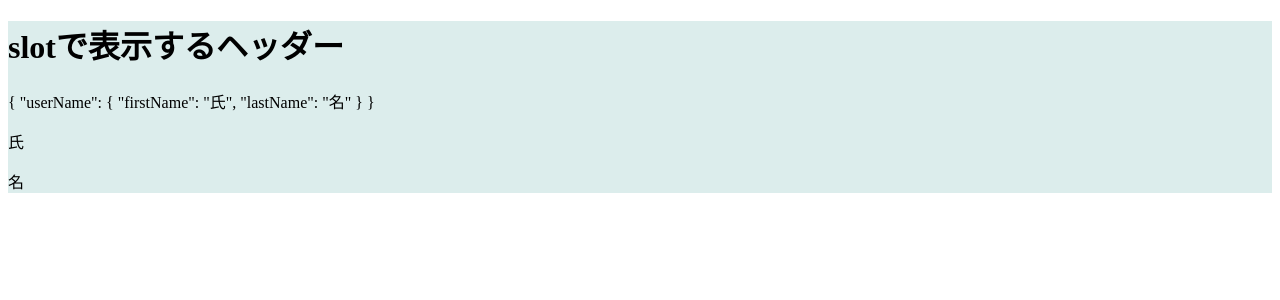
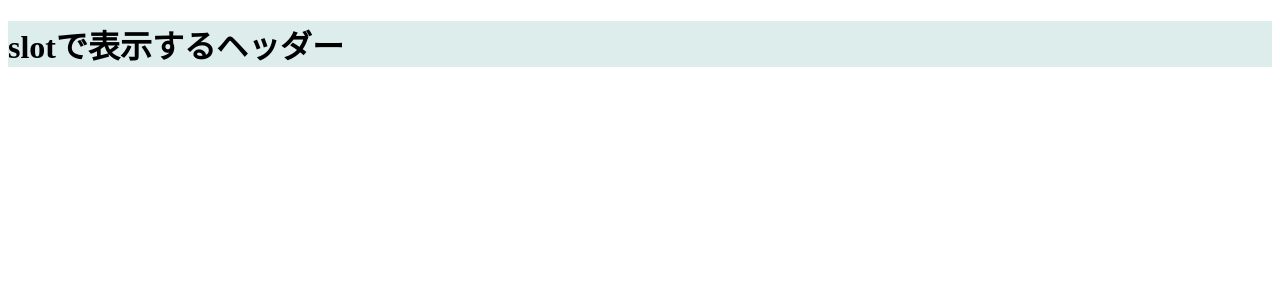
Before and after one commit to shirokuma0503/udemy-vue.js, a Vue app in the folder udemy-vue.js/: page / in a window 1280 px wide. Shown: the top 300 px of the page. Built offline with nearby package versions, Linux system fonts and the light colour scheme.

Commit message:
8_110:動的なスロット名

```diff
--- a/udemy-vue.js/src/App.vue
+++ b/udemy-vue.js/src/App.vue
@@ -1,10 +1,9 @@
 <template>
   <div>
-    <GoodHeader v-slot:default="slotProps">
-      <h1>slotで表示するヘッダー</h1>
-      <p>{{ slotProps }}</p>
-      <p>{{ slotProps.userName.firstName }}</p>
-      <p>{{ slotProps.userName.lastName }}</p>
+    <GoodHeader>
+      <template v-slot:[title]>
+        <h1>slotで表示するヘッダー</h1>
+      </template>
     </GoodHeader>
   </div>
 </template>
@@ -15,6 +14,11 @@ import GoodHeader from './components/GoodHeader.vue';
 export default {
   components: {
     GoodHeader: GoodHeader,
+  },
+  data() {
+    return {
+      title: "slotTitle"
+    }
   }
 };
 </script>
--- a/udemy-vue.js/src/components/GoodHeader.vue
+++ b/udemy-vue.js/src/components/GoodHeader.vue
@@ -1,22 +1,12 @@
 <template>
   <div>
-    <slot :userName="user">
+    <slot name="slotTitle">
       <h1>slotの中身がない時に表示される</h1>
     </slot>
   </div>
 </template>
 
 <script>
-  export default {
-    data() {
-      return {
-        user: {
-          firstName: "氏",
-          lastName: "名"
-        }
-      }
-    }
-  }
 </script>
 
 <style scoped>
```
